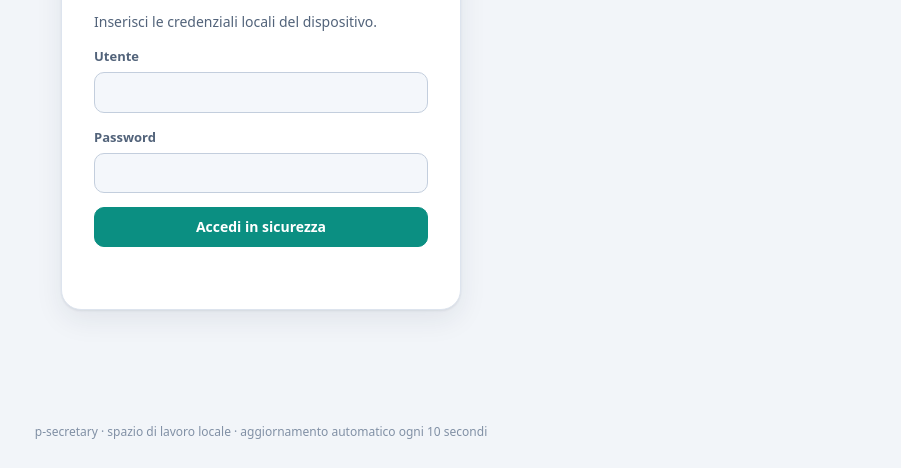
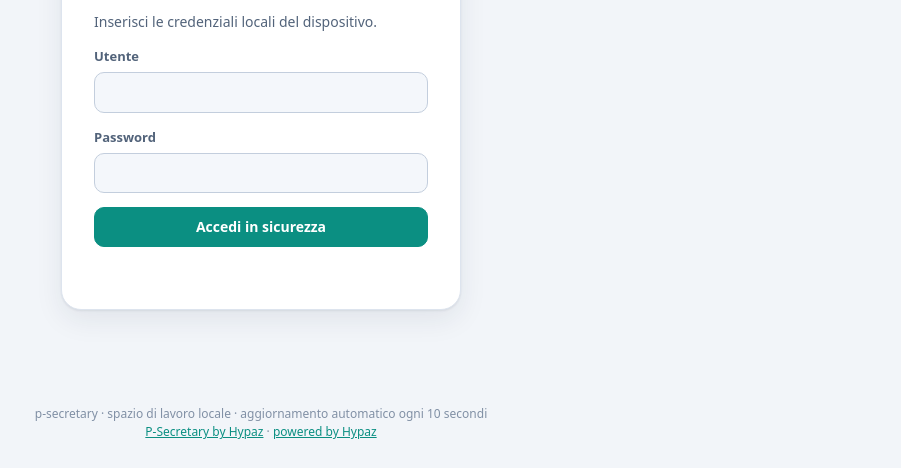
Before and after one commit to Hypaz-AI/p-secretary, a plain HTML site: page secretary/dashboard/static/index.html in a window 1280 px wide. Shown: the part 332-800 px from the top of the page, without its empty margins (379-1280 px from the left). Drawn offline with Linux system fonts and the light colour scheme; no server answers.

Commit message:
feat: update README and HTML files to include attribution and project details

```diff
--- a/secretary/dashboard/static/index.html
+++ b/secretary/dashboard/static/index.html
@@ -38,7 +38,7 @@
         <svg viewBox="0 0 24 24" aria-hidden="true"><path d="M3.5 7a2 2 0 0 1 2-2H10l2 2.2h6.5a2 2 0 0 1 2 2V17a2 2 0 0 1-2 2h-13a2 2 0 0 1-2-2z"/></svg>
         <span>Archivio</span></button>
     </nav>
-    <p class="sidebar-note">Rete locale · accesso riservato.<br>Le email partono solo con il tuo /invia.</p>
+    <p class="sidebar-note">Rete locale · accesso riservato.<br>Le email partono solo con il tuo /invia.<br>powered by <a href="https://www.hypaz.com" target="_blank" rel="noopener">Hypaz</a></p>
   </aside>
 
   <div class="main">
@@ -300,7 +300,8 @@
 
       </section>
     </main>
-    <footer>p-secretary · spazio di lavoro locale · aggiornamento automatico ogni 10 secondi</footer>
+    <footer>p-secretary · spazio di lavoro locale · aggiornamento automatico ogni 10 secondi<br>
+      <a href="https://github.com/Hypaz-AI/p-secretary" target="_blank" rel="noopener">P-Secretary by Hypaz</a> · <a href="https://www.hypaz.com" target="_blank" rel="noopener">powered by Hypaz</a></footer>
   </div>
 </div>
 
```
Also changed, not shown: README.md, 1 other file.
